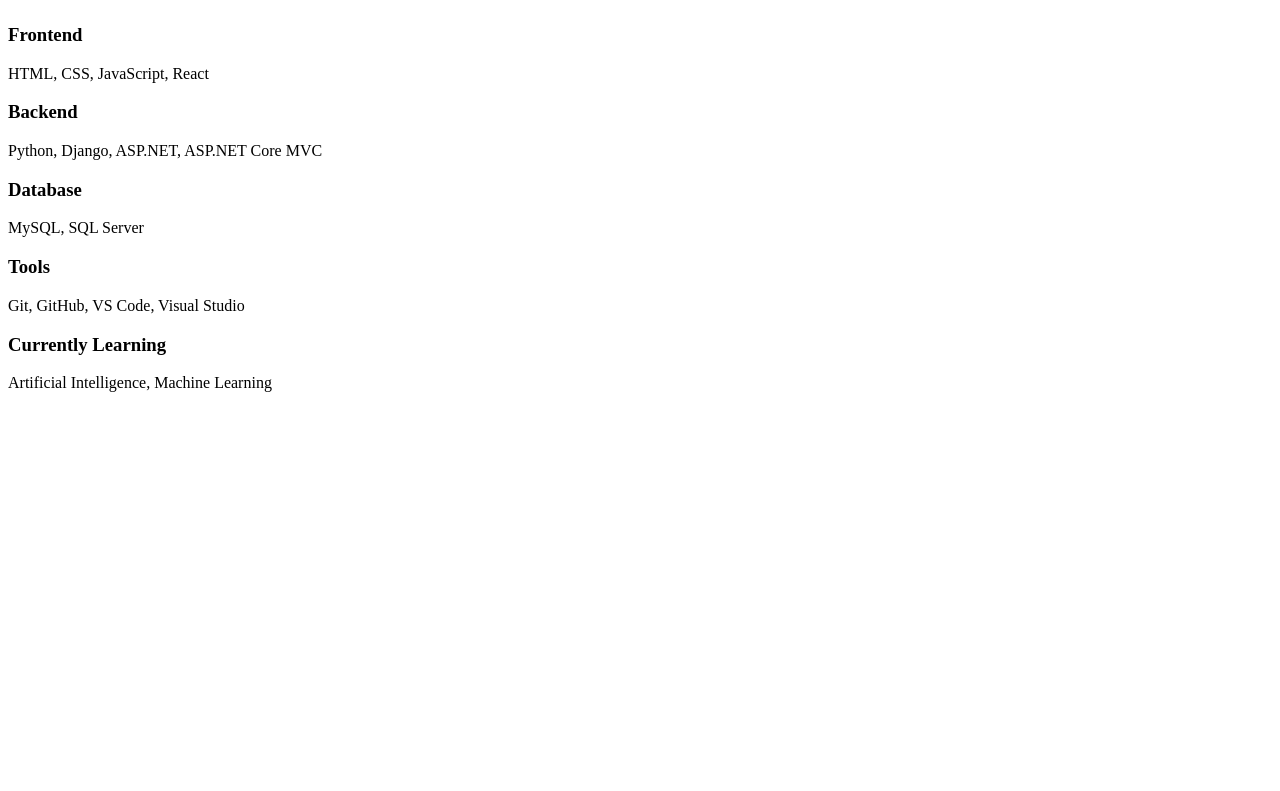
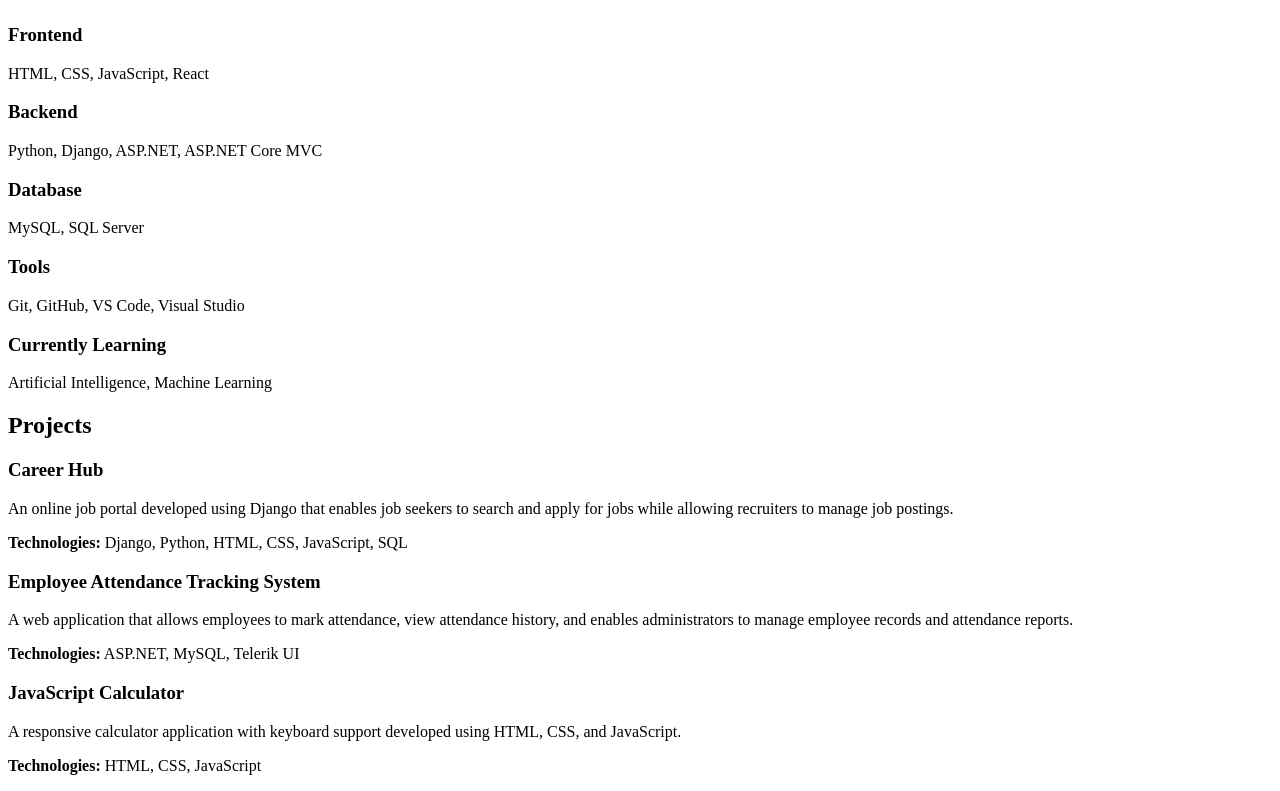
Before and after one commit to manasa0922/my-portfolio, a React (Vite) app: page / in a window 1280 px wide. Shown: the part 491-1282 px from the top of the page. Before the commit the page ends 899 px from the top, so only its background shows below. Built offline with nearby package versions, Linux system fonts and the light colour scheme.

Commit message:
project component added

```diff
--- a/src/App.jsx
+++ b/src/App.jsx
@@ -2,6 +2,7 @@
 import Hero from "./components/Hero";
 import About from "./components/About";
 import Skills from "./components/Skills"
+import Projects from "./components/projects"
 
 function App() {
   return (
@@ -10,6 +11,7 @@
       <Hero />
       <About />
       <Skills/>
+      <Projects />
     </>
   );
 }
--- a/src/components/Projects.jsx
+++ b/src/components/Projects.jsx
@@ -0,0 +1,51 @@
+function Projects() {
+    return(
+        <section>
+        <h2>Projects</h2>
+
+        <div>
+            <h3>Career Hub</h3>
+
+            <p>
+            An online job portal developed using Django that enables job
+            seekers to search and apply for jobs while allowing recruiters
+            to manage job postings.
+            </p>
+
+            <p>
+            <strong>Technologies:</strong> Django, Python, HTML, CSS,
+            JavaScript, SQL
+            </p>
+        </div>
+
+        <div>
+            <h3>Employee Attendance Tracking System</h3>
+
+            <p>
+            A web application that allows employees to mark attendance,
+            view attendance history, and enables administrators to manage
+            employee records and attendance reports.
+            </p>
+
+            <p>
+            <strong>Technologies:</strong> ASP.NET, MySQL, Telerik UI
+            </p>
+        </div>
+
+        <div>
+            <h3>JavaScript Calculator</h3>
+
+            <p>
+            A responsive calculator application with keyboard support
+            developed using HTML, CSS, and JavaScript.
+            </p>
+
+            <p>
+            <strong>Technologies:</strong> HTML, CSS, JavaScript
+            </p>
+        </div>
+        </section>
+    );
+}
+
+export default Projects;
```
